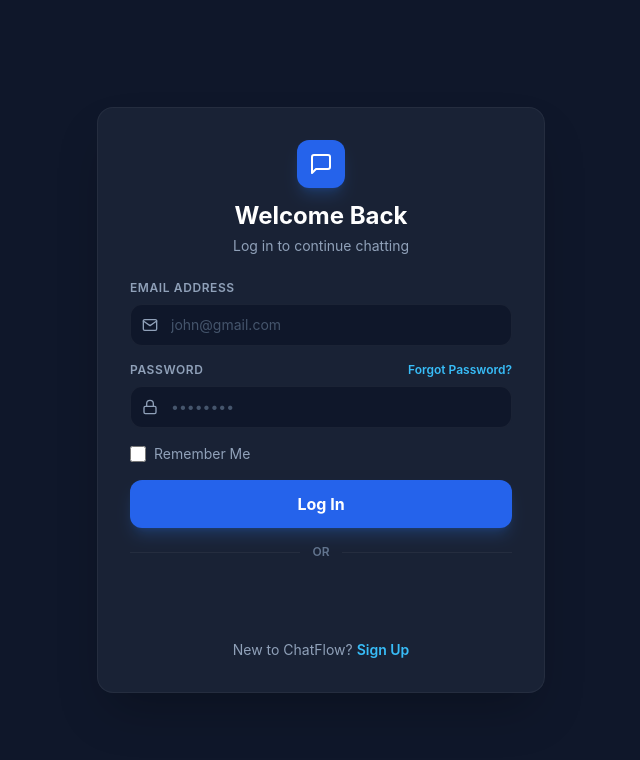
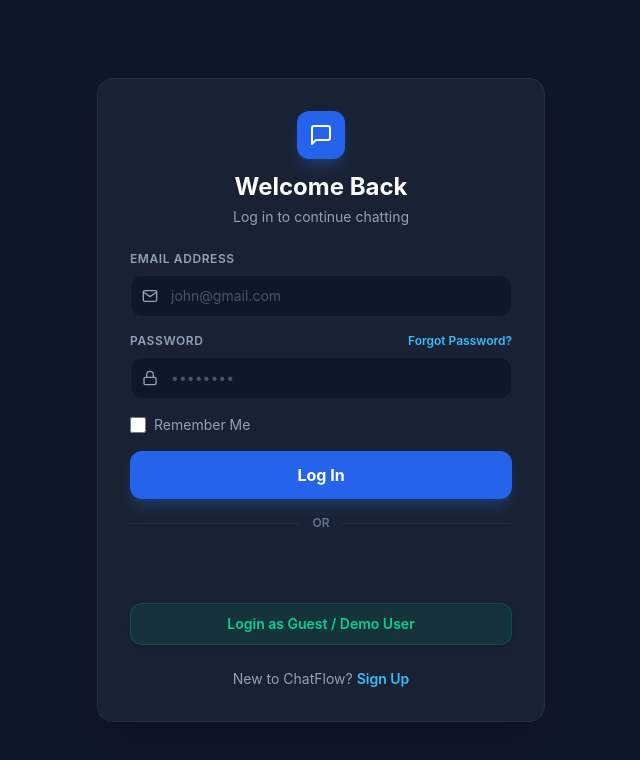
Before and after one commit to dheerajpalhani/realtime-chat-day22, a React (Vite) app in the folder client/: page /login in a window 1280 px wide. Shown: the top 760 px of the page, without its empty margins (319-959 px from the left). Built offline with nearby package versions, Linux system fonts and the light colour scheme; no server answers.

Commit message:
add the demo section

```diff
--- a/client/src/pages/Login.jsx
+++ b/client/src/pages/Login.jsx
@@ -69,10 +69,40 @@
       toast.error(err.message || 'Login failed. Please check credentials.');
     }
   };
-
   const handleForgotPassword = (e) => {
     e.preventDefault();
     toast.error('Password reset is not implemented in this version.');
+  };
+
+  const handleDemoLogin = async () => {
+    const demoEmail = 'demo@chatflow.com';
+    const demoPassword = 'DemoPassword123';
+    const authRegister = useAuthStore.getState().register;
+
+    const toastId = toast.loading('Initializing demo session...');
+    try {
+      // 1. Try to login directly
+      await authLogin({ email: demoEmail, password: demoPassword });
+      toast.success('Successfully logged in as Demo User!', { id: toastId });
+      navigate('/home');
+    } catch (err) {
+      // 2. If login fails, try to register the demo account automatically
+      try {
+        await authRegister({
+          name: 'Demo User',
+          username: 'demouser',
+          email: demoEmail,
+          password: demoPassword,
+        });
+
+        // 3. Log in after registration
+        await authLogin({ email: demoEmail, password: demoPassword });
+        toast.success('Demo account created and logged in!', { id: toastId });
+        navigate('/home');
+      } catch (regErr) {
+        toast.error(regErr.message || 'Failed to initialize demo session', { id: toastId });
+      }
+    }
   };
 
   return (
@@ -177,6 +207,15 @@
           <div id="google-signin-btn" className="w-full max-w-xs h-[40px]"></div>
         </div>
 
+        {/* Demo Login Button */}
+        <button
+          onClick={handleDemoLogin}
+          type="button"
+          className="w-full mt-4 py-2.5 bg-emerald-500/10 hover:bg-emerald-500/20 text-emerald-400 font-semibold rounded-xl border border-emerald-500/20 active:scale-[0.98] transition-all cursor-pointer flex items-center justify-center text-sm shadow-md"
+        >
+          Login as Guest / Demo User
+        </button>
+
         {/* Footer Link */}
         <p className="mt-6 text-sm text-slate-400">
           New to ChatFlow?{' '}
```
